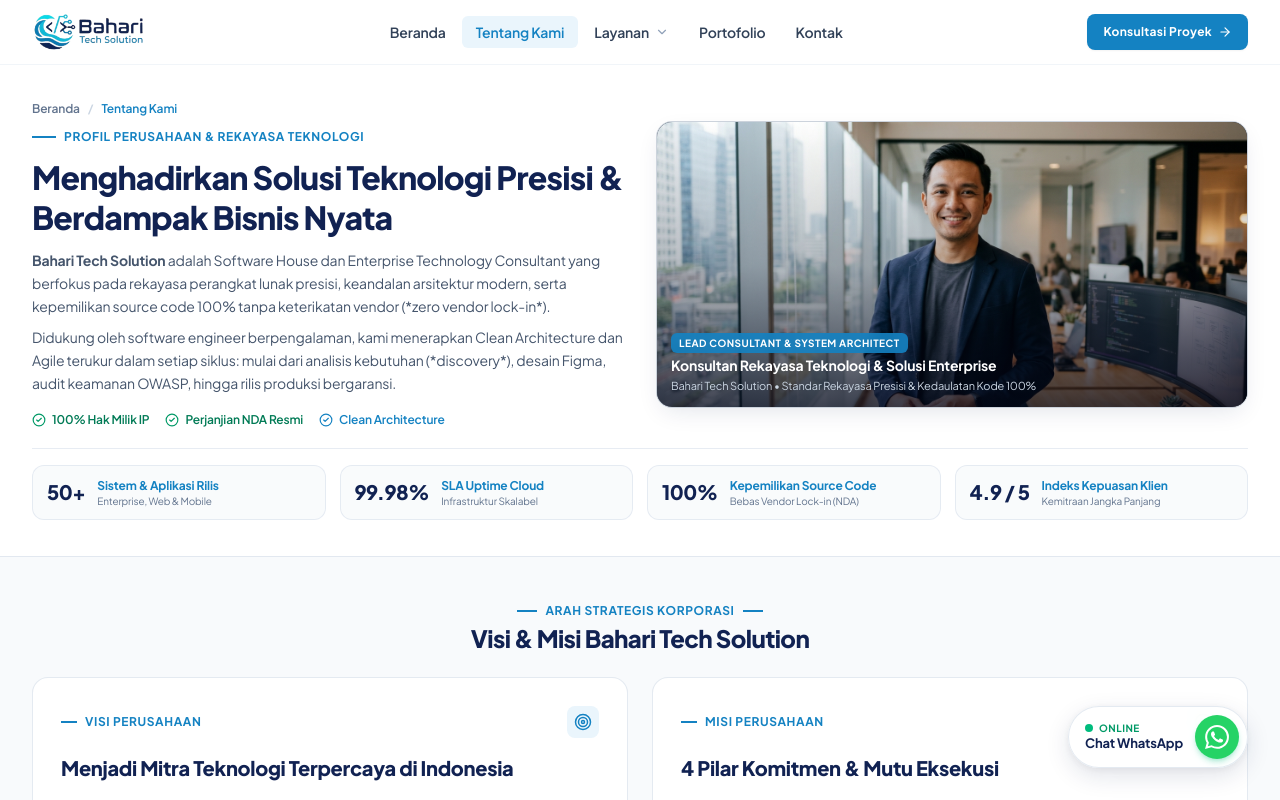
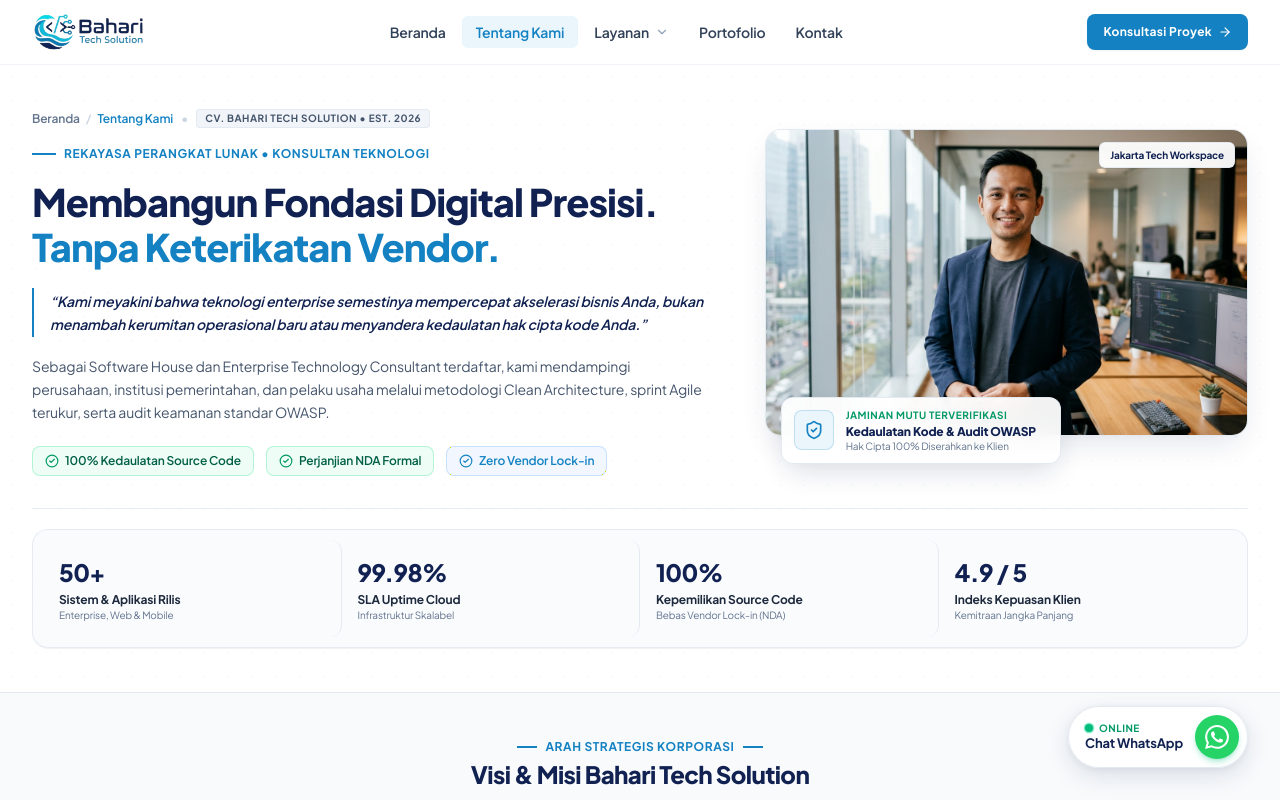
Before and after one commit to baharitechsolution/company-profile, a Next.js app: page /tentang-kami in a window 1280 px wide. Shown: the top 800 px of the page. Built offline with nearby package versions, Linux system fonts and the light colour scheme.

Commit message:
feat(about): revamp hero section with Modern Editorial Studio concept, manifesto quote, floating technical passport, and sleek data ribbon

```diff
--- a/src/app/(marketing)/tentang-kami/page.tsx
+++ b/src/app/(marketing)/tentang-kami/page.tsx
@@ -119,92 +119,122 @@
   return (
     <div className="bg-white select-none">
 
-      {/* 1. EXECUTIVE OVERVIEW & FILOSOFI REKAYASA (KONSISTEN DENGAN BERANDA) */}
-      <section className="py-6 sm:py-8 lg:py-9 bg-white border-b border-slate-200 overflow-hidden relative select-none">
+      {/* 1. EDITORIAL STUDIO OVERVIEW & ARSITEKTUR KEDAULATAN KODE */}
+      <section className="py-7 sm:py-9 lg:py-11 bg-white border-b border-slate-200 overflow-hidden relative select-none">
+
+        {/* Subtle Architectural Blueprint Background Grid */}
+        <div
+          aria-hidden="true"
+          className="pointer-events-none absolute inset-0 opacity-[0.035]"
+          style={{
+            backgroundImage: "radial-gradient(circle, #1482C2 1.2px, transparent 1.2px)",
+            backgroundSize: "24px 24px",
+          }}
+        />
+
         <div className="mx-auto max-w-7xl px-4 sm:px-6 lg:px-8 relative z-10">
 
-          {/* Baris Atas: Narasi Profil Korporat (Kiri) & Foto Tim Engineering Autentik (Kanan) */}
-          <div className="grid grid-cols-1 lg:grid-cols-12 gap-6 lg:gap-8 items-center">
+          {/* Baris Atas: Editorial Narrative (Kiri) & Floating Studio Portrait (Kanan) */}
+          <div className="grid grid-cols-1 lg:grid-cols-12 gap-7 lg:gap-10 items-center">
 
-            {/* Kolom Kiri: Breadcrumb, Kicker, Headline & Narasi Profil */}
-            <ScrollReveal direction="up" delay={0.05} className="lg:col-span-6 space-y-2.5 sm:space-y-3">
+            {/* Kolom Kiri: Editorial Header, Manifesto & Strategic Values */}
+            <ScrollReveal direction="up" delay={0.05} className="lg:col-span-7 space-y-4 sm:space-y-4.5">
 
-              {/* Breadcrumb Navigasi */}
-              <nav aria-label="Breadcrumb" className="flex items-center gap-2 text-xs font-semibold text-slate-500">
+              {/* Breadcrumb Navigasi & Tag Identitas Minimalis */}
+              <div className="flex flex-wrap items-center gap-2 text-xs font-semibold text-slate-500">
+                <nav aria-label="Breadcrumb" className="flex items-center gap-1.5">
                   <Link href="/" className="hover:text-[#1482C2] transition-colors">
                     Beranda
                   </Link>
                   <span className="text-slate-300">/</span>
                   <span className="text-[#1482C2]">Tentang Kami</span>
                 </nav>
+                <span className="text-slate-300 hidden sm:inline">&bull;</span>
+                <span className="hidden sm:inline-flex items-center gap-1 px-2 py-0.5 rounded text-[10px] font-bold uppercase tracking-wider bg-slate-100 text-slate-600 border border-slate-200/80">
+                  CV. Bahari Tech Solution &bull; Est. 2026
+                </span>
+              </div>
 
-              {/* Eyebrow Label Korporat Bersih */}
+              {/* Eyebrow Label Korporat Tajam */}
               <div className="flex items-center gap-2">
                 <span className="h-0.5 w-6 bg-[#1482C2]" />
                 <span className="text-xs font-bold uppercase tracking-wider text-[#1482C2]">
-                  PROFIL PERUSAHAAN &amp; REKAYASA TEKNOLOGI
+                  REKAYASA PERANGKAT LUNAK &bull; KONSULTAN TEKNOLOGI
                 </span>
               </div>
 
-              {/* Headline Utama Berwibawa */}
-              <h1 className="text-2xl sm:text-3xl lg:text-[32px] font-extrabold text-[#112252] leading-tight tracking-tight">
-                Menghadirkan Solusi Teknologi Presisi &amp; Berdampak Bisnis Nyata
+              {/* Headline Editorial Berwibawa */}
+              <h1 className="text-2xl sm:text-3xl lg:text-[38px] font-black text-[#112252] leading-[1.18] tracking-tight">
+                Membangun Fondasi Digital Presisi.{" "}
+                <span className="text-[#1482C2]">Tanpa Keterikatan Vendor.</span>
               </h1>
 
-              {/* Deskripsi Naratif Padat & Substantif */}
-              <div className="space-y-2 text-xs sm:text-sm text-slate-600 leading-relaxed">
-                <p>
-                  <strong>{siteConfig.name}</strong> adalah Software House dan Enterprise Technology Consultant yang berfokus pada rekayasa perangkat lunak presisi, keandalan arsitektur modern, serta kepemilikan source code 100% tanpa keterikatan vendor (*zero vendor lock-in*).
-                </p>
-                <p>
-                  Didukung oleh software engineer berpengalaman, kami menerapkan Clean Architecture dan Agile terukur dalam setiap siklus: mulai dari analisis kebutuhan (*discovery*), desain Figma, audit keamanan OWASP, hingga rilis produksi bergaransi.
+              {/* Manifesto Pull-Quote Beraksen Garis Kiri */}
+              <div className="border-l-2 border-[#1482C2] pl-3.5 sm:pl-4 py-0.5">
+                <p className="text-xs sm:text-sm font-semibold text-[#112252] italic leading-relaxed">
+                  &ldquo;Kami meyakini bahwa teknologi enterprise semestinya mempercepat akselerasi bisnis Anda, bukan menambah kerumitan operasional baru atau menyandera kedaulatan hak cipta kode Anda.&rdquo;
                 </p>
               </div>
 
-              {/* 3 Komitmen Layanan Utama (Rapi, Sejajar, & Profesional) */}
-              <div className="pt-1 flex flex-col sm:flex-row sm:items-center gap-2 sm:gap-4 text-xs font-semibold text-slate-700">
-                <div className="flex items-center gap-1.5 text-emerald-700">
+              {/* Narasi Substantif */}
+              <p className="text-xs sm:text-sm text-slate-600 leading-relaxed max-w-2xl">
+                Sebagai Software House dan Enterprise Technology Consultant terdaftar, kami mendampingi perusahaan, institusi pemerintahan, dan pelaku usaha melalui metodologi Clean Architecture, sprint Agile terukur, serta audit keamanan standar OWASP.
+              </p>
+
+              {/* 3 Badge Komitmen Kedaulatan Beraksen Hijau & Biru */}
+              <div className="pt-1 flex flex-wrap items-center gap-2 sm:gap-3 text-xs font-semibold">
+                <div className="inline-flex items-center gap-1.5 px-3 py-1.5 rounded-lg bg-emerald-50/80 border border-emerald-200/80 text-emerald-800">
                   <CheckCircle2 className="h-3.5 w-3.5 text-emerald-600 shrink-0" />
-                  <span>100% Hak Milik IP</span>
+                  <span>100% Kedaulatan Source Code</span>
                 </div>
-                <div className="flex items-center gap-1.5 text-emerald-700">
+                <div className="inline-flex items-center gap-1.5 px-3 py-1.5 rounded-lg bg-emerald-50/80 border border-emerald-200/80 text-emerald-800">
                   <CheckCircle2 className="h-3.5 w-3.5 text-emerald-600 shrink-0" />
-                  <span>Perjanjian NDA Resmi</span>
+                  <span>Perjanjian NDA Formal</span>
                 </div>
-                <div className="flex items-center gap-1.5 text-[#1482C2]">
+                <div className="inline-flex items-center gap-1.5 px-3 py-1.5 rounded-lg bg-blue-50/80 border border-blue-200/80 text-[#1482C2]">
                   <CheckCircle2 className="h-3.5 w-3.5 text-[#1482C2] shrink-0" />
-                  <span>Clean Architecture</span>
+                  <span>Zero Vendor Lock-in</span>
                 </div>
               </div>
 
             </ScrollReveal>
 
-            {/* Kolom Kanan: Model Representatif Rekayasa Perangkat Lunak Bahari Tech Solution */}
-            <ScrollReveal direction="up" delay={0.15} className="lg:col-span-6">
-              <div className="relative mx-auto max-w-[500px] lg:max-w-none">
+            {/* Kolom Kanan: Clean Studio Portrait & Floating Technical Passport Card */}
+            <ScrollReveal direction="up" delay={0.15} className="lg:col-span-5">
+              <div className="relative mx-auto max-w-[460px] lg:max-w-none pb-4 sm:pb-5">
 
-                {/* Bingkai Foto Lead Consultant & Engineering Bersih & Autentik */}
-                <div className="relative rounded-2xl overflow-hidden shadow-[0_8px_24px_-6px_rgba(17,34,82,0.12)] border border-slate-200/90 bg-slate-900 group">
+                {/* Frame Foto Studio Bersih Tanpa Lapisan Gelap Pekat */}
+                <div className="relative rounded-2xl overflow-hidden shadow-[0_12px_32px_-8px_rgba(17,34,82,0.14)] border border-slate-200/90 bg-white group">
                   <Image
                     src="/images/about/model-consultant.jpg"
-                    alt="Konsultan Rekayasa Perangkat Lunak CV. Bahari Tech Solution di Workspace Modern"
+                    alt="Principal Software Architect CV. Bahari Tech Solution"
                     width={1920}
                     height={1080}
                     priority
-                    className="w-full h-[230px] sm:h-[260px] lg:h-[285px] object-cover object-top group-hover:scale-[1.02] transition-transform duration-700 ease-out"
+                    className="w-full h-[250px] sm:h-[280px] lg:h-[305px] object-cover object-top group-hover:scale-[1.02] transition-transform duration-700 ease-out"
                   />
-                  <div className="absolute inset-0 bg-gradient-to-t from-slate-950/75 via-slate-950/20 to-transparent pointer-events-none" />
 
-                  <div className="absolute bottom-3 left-3.5 right-3.5 text-white">
-                    <div className="inline-flex items-center gap-1.5 px-2 py-0.5 rounded-md bg-[#1482C2]/90 backdrop-blur-xs text-[10px] font-bold uppercase tracking-wider text-white mb-1">
-                      Lead Consultant &amp; System Architect
+                  {/* Subtle Corner Badge: Lokasi & Peran */}
+                  <div className="absolute top-3 right-3 bg-white/95 backdrop-blur-xs px-2.5 py-1 rounded-md border border-slate-200/80 text-[10px] font-bold text-[#112252] shadow-2xs">
+                    Jakarta Tech Workspace
                   </div>
-                    <p className="text-xs sm:text-sm font-bold leading-tight">
-                      Konsultan Rekayasa Teknologi &amp; Solusi Enterprise
-                    </p>
-                    <p className="text-[10px] sm:text-[11px] text-slate-300 mt-0.5">
-                      {siteConfig.name} &bull; Standar Rekayasa Presisi &amp; Kedaulatan Kode 100%
-                    </p>
+                </div>
+
+                {/* Floating Technical Passport Card (Kartu Jaminan Melayang Elegan) */}
+                <div className="absolute -bottom-1 sm:-bottom-2 left-3 sm:left-4 right-3 sm:right-auto z-20 bg-white/95 backdrop-blur-md rounded-xl p-3 border border-slate-200/90 shadow-[0_12px_28px_-6px_rgba(17,34,82,0.16)] flex items-center gap-3 sm:min-w-[280px]">
+                  <div className="h-10 w-10 rounded-lg bg-[#EAF5FC] text-[#1482C2] flex items-center justify-center shrink-0 border border-[#1482C2]/20">
+                    <ShieldCheck className="h-5 w-5 text-[#1482C2]" />
+                  </div>
+                  <div className="min-w-0">
+                    <span className="text-[10px] font-bold uppercase tracking-wider text-emerald-600 block leading-none">
+                      Jaminan Mutu Terverifikasi
+                    </span>
+                    <span className="text-xs font-black text-[#112252] block leading-tight mt-1 truncate">
+                      Kedaulatan Kode &amp; Audit OWASP
+                    </span>
+                    <span className="text-[10px] text-slate-500 block leading-none mt-0.5">
+                      Hak Cipta 100% Diserahkan ke Klien
+                    </span>
                   </div>
                 </div>
 
@@ -213,24 +243,22 @@
 
           </div>
 
-          {/* Baris Bawah: 4 Pilar Metrik Pencapaian Sejajar Sempurna Kanan-Kiri */}
-          <ScrollReveal direction="up" delay={0.25} className="mt-5 pt-4 border-t border-slate-200/80">
-            <div className="grid grid-cols-2 lg:grid-cols-4 gap-2.5 sm:gap-3.5">
+          {/* Baris Bawah: The Architectural Data Ribbon (Bukan Kotak-Kotak Abu Terpisah) */}
+          <ScrollReveal direction="up" delay={0.25} className="mt-8 pt-5 border-t border-slate-200/80">
+            <div className="rounded-2xl bg-slate-50/70 border border-slate-200/80 shadow-2xs divide-y sm:divide-y-0 sm:divide-x divide-slate-200/90 grid grid-cols-2 lg:grid-cols-4 p-1.5 sm:p-2.5">
               {companyStats.map((stat, idx) => (
                 <div
                   key={idx}
-                  className="px-3.5 py-2.5 sm:py-3 rounded-xl bg-slate-50/80 border border-slate-200/80 hover:bg-white hover:border-[#1482C2] hover:shadow-2xs transition-all flex items-center gap-2.5 sm:gap-3"
+                  className="p-3 sm:p-4 flex flex-col justify-center hover:bg-white rounded-xl transition-colors group"
                 >
-                  <div className="text-lg sm:text-xl font-black text-[#112252] tracking-tight shrink-0">
+                  <div className="text-xl sm:text-2xl font-black text-[#112252] tracking-tight group-hover:text-[#1482C2] transition-colors">
                     {stat.value}
                   </div>
-                  <div className="min-w-0">
-                    <div className="text-[11.5px] sm:text-xs font-bold text-[#1482C2] leading-tight truncate">
+                  <div className="text-xs font-bold text-slate-800 leading-tight mt-1">
                     {stat.label}
                   </div>
-                    <div className="text-[9.5px] sm:text-[10px] text-slate-500 leading-tight truncate mt-0.5">
+                  <div className="text-[10px] text-slate-500 leading-tight mt-0.5">
                     {stat.desc}
-                    </div>
                   </div>
                 </div>
               ))}
@@ -373,17 +401,17 @@
             <div className="inline-flex items-center justify-center gap-2">
               <span className="h-0.5 w-5 bg-[#1482C2]" />
               <span className="text-xs font-bold uppercase tracking-wider text-[#1482C2]">
-                CORE VALUES PERUSAHAAN
+                FILOSOFI &amp; CORE VALUES KORPORAT
               </span>
               <span className="h-0.5 w-5 bg-[#1482C2]" />
             </div>
 
             <h2 className="text-xl sm:text-2xl font-extrabold text-[#112252] tracking-tight leading-tight">
-              Budaya Kerja &amp; Nilai Inti: B · A · H · A · R · I
+              Budaya Kerja &amp; Nilai Inti: B &bull; A &bull; H &bull; A &bull; R &bull; I
             </h2>
 
-            <p className="text-xs sm:text-sm text-slate-600 leading-relaxed">
-              Enam prinsip fundamental yang memandu setiap insinyur teknologi Bahari Tech Solution dalam memberikan solusi digital terbaik.
+            <p className="text-xs sm:text-sm text-slate-600 leading-relaxed max-w-xl mx-auto">
+              Mengambil inspirasi dari filosofi samudra—ketangguhan dalam mengarungi dinamika teknologi—enam pilar ini menjadi pedoman teguh setiap insinyur kami dalam menghadirkan karya rekayasa terbaik.
             </p>
           </ScrollReveal>
 
```
Lines whose indentation alone changed are shown as unchanged.
